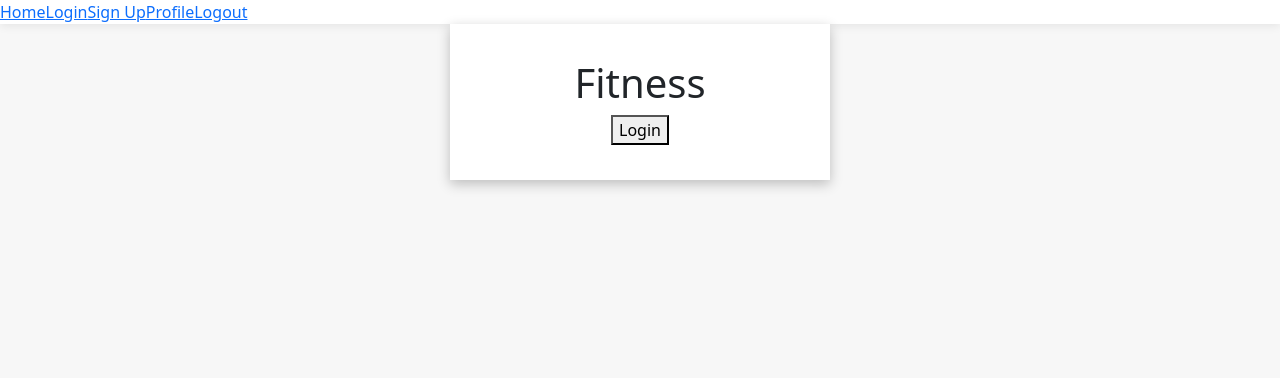
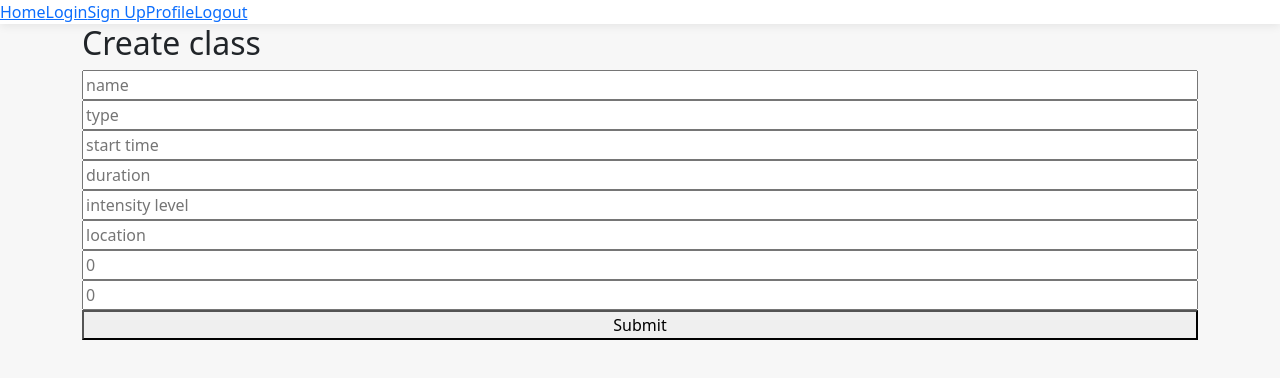
Before and after one commit to Build-Week-Anywhere-Fitness-7/front-end, a React (Create React App) app in the folder anywhere-fitness/: page /create-class in a window 1280 px wide. Shown: the top 378 px of the page. Built offline with nearby package versions, Linux system fonts and the light colour scheme; no server answers.

Commit message:
Error bandaid for axiosWithAuth()

```diff
--- a/anywhere-fitness/src/App.js
+++ b/anywhere-fitness/src/App.js
@@ -6,6 +6,7 @@ import FitHome from './components/Home'
 import Login from './components/Login'
 import SignUp from './components/SignUp'
 import Classes from './components/Classes'
+import CreateClass from './components/CreateClass'
 import CreateAccount from './components/CreateAccount'
 import './App.css';
 
@@ -41,6 +42,9 @@ export default function App() {
       <Route path='/classes'>
         <Classes workouts={ classList }/>
       </Route>
+      <Route path='/create-class'>
+        <CreateClass />
+      </Route>
       <Route path='/CreateAccount'>
         <CreateAccount />
       </Route>
--- a/anywhere-fitness/src/components/CreateClass.js
+++ b/anywhere-fitness/src/components/CreateClass.js
@@ -26,15 +26,15 @@ const CreateClass = () => {
 
     const handleSubmit = (e) => {
         e.preventDefault();
-        axiosWithAuth()
-            .post('', formValues)
-            .then(res => {
-                console.log(res)
-                history.push('./Profile')
-            })
-            .catch(err => {
-                console.log(err)
-            })
+        // axiosWithAuth()
+        //     .post('', formValues)
+        //     .then(res => {
+        //         console.log(res)
+        //         history.push('./Profile')
+        //     })
+        //     .catch(err => {
+        //         console.log(err)
+        //     })
 
     }
 
@@ -112,3 +112,5 @@ const CreateClass = () => {
         </div>
     )
 }
+
+export default CreateClass
```
